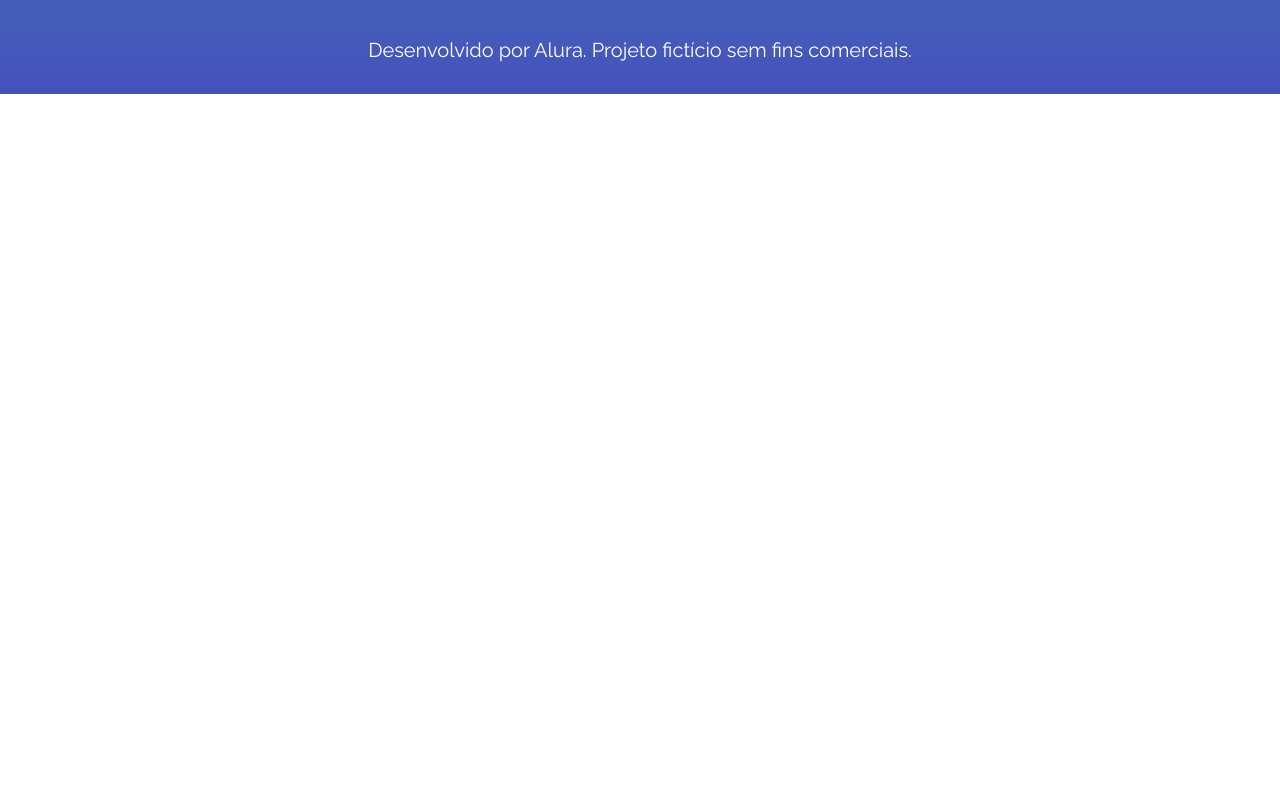
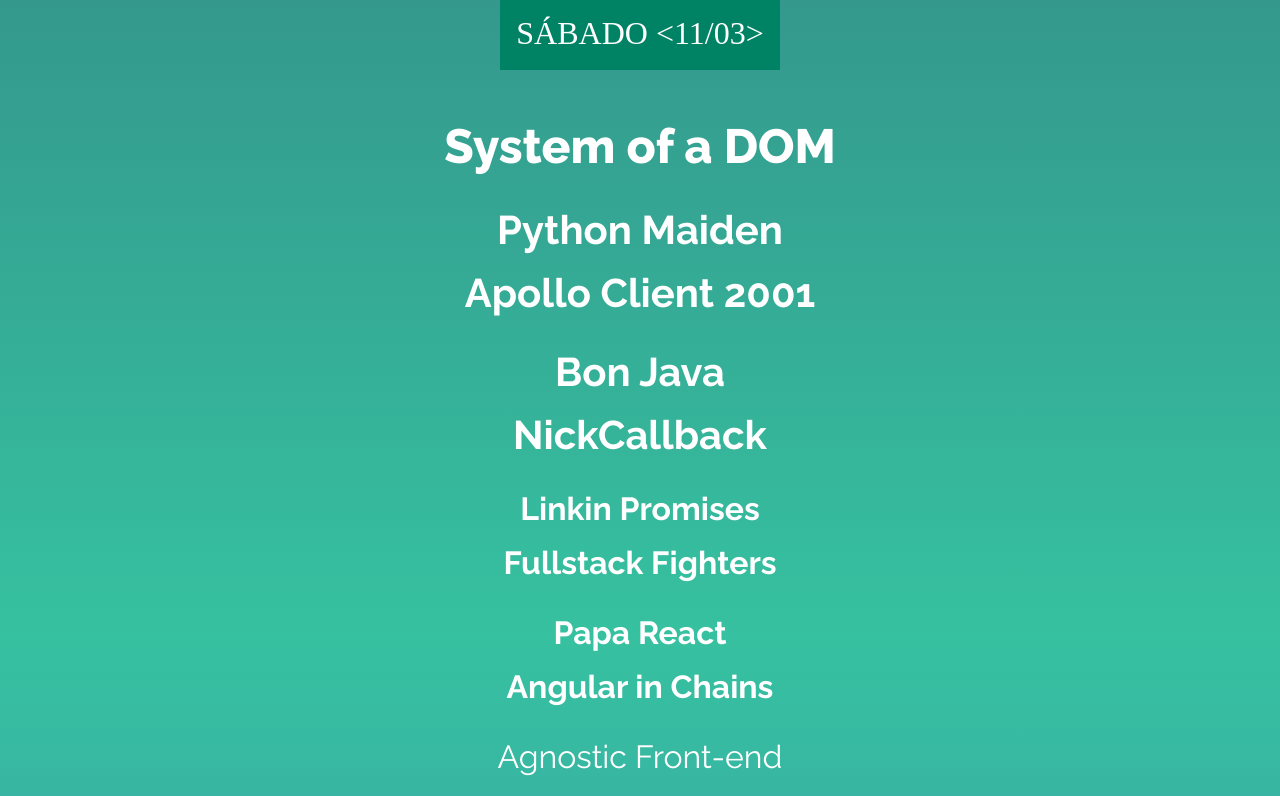
Before and after one commit to pejamp/codechella-alurachallenge, a React (Vite) app: page / in a window 1280 px wide. Shown: the part 1244-2040 px from the top of the page. Before the commit the page ends 1338 px from the top, so only its background shows below. Built offline with nearby package versions, Linux system fonts and the light colour scheme; a web font is replaced by a local one.

Commit message:
feat: add lineup section

```diff
--- /dev/null
+++ b/src/layout-patterns/lineup-day/index.tsx
@@ -0,0 +1,40 @@
+import './style.scss';
+
+export function LineupDay() {
+  return (
+    <div className='lineup-day'>
+      <div className='lineup__date'>
+        <h3>SÁBADO {'<'}11/03{'>'}</h3>
+      </div>
+      <div className='lineup__attractions'>
+        <div className='attractions'>
+          <h4 className='attractions__headliner'>System of a DOM</h4>
+        </div>
+        <div className='attractions'>
+          <span className='attractions__second'>Python Maiden</span>
+          <span className='attractions__second'>Apollo Client 2001</span>
+        </div>
+        <div className='attractions'>
+          <span className='attractions__second'>Bon Java</span>
+          <span className='attractions__second'>NickCallback</span>
+        </div>
+        <div className='attractions'>
+          <span className='attractions__third'>Linkin Promises</span>
+          <span className='attractions__third'>Fullstack Fighters</span>
+        </div>
+        <div className='attractions'>
+          <span className='attractions__third'>Papa React</span>
+          <span className='attractions__third'>Angular in Chains</span>
+        </div>
+        <div className='attractions'>
+          <span className='attractions__fourth'>Agnostic Front-end</span>
+          <span className='attractions__fourth'>SlipkNode</span>
+        </div>
+        <div className='attractions'>
+          <span className='attractions__fourth'>Pink Flutter</span>
+          <span className='attractions__fourth'>Kiss</span>
+        </div>
+      </div>
+    </div>
+  );
+}
--- /dev/null
+++ b/src/layout-patterns/lineup-day/style.scss
@@ -0,0 +1,58 @@
+@import '../../styles/style-guide.scss';
+
+.lineup-day {
+  display: grid;
+  justify-items: center;
+  gap: 48px;
+  padding: 48px 0;
+
+  .lineup__date {
+    padding: 16px;
+    background-color: $dark-green;
+
+    h3 {
+      font-family: $title-font;
+      font-size: 2rem;
+      line-height: 42px;
+      text-align: center;
+    }
+  }
+
+  .lineup__attractions {
+    display: flex;
+    flex-direction: column;
+    gap: 32px;
+
+    .attractions {
+      display: flex;
+      flex-direction: column;
+      align-items: center;
+      gap: 16px;
+      text-align: center;
+
+      .attractions__headliner {
+        font-weight: 800;
+        font-size: 3rem;
+        line-height: 56px;
+      }
+
+      .attractions__second {
+        font-weight: 700;
+        font-size: 2.5rem;
+        line-height: 47px;
+      }
+
+      .attractions__third {
+        font-weight: 700;
+        font-size: 2rem;
+        line-height: 38px;
+      }
+
+      .attractions__fourth{
+        font-weight: 500;
+        font-size: 2rem;
+        line-height: 38px;
+      }
+    }
+  }
+}
--- a/src/pages/home/index.tsx
+++ b/src/pages/home/index.tsx
@@ -4,6 +4,7 @@ import { Footer } from "../../components/footer";
 import { Header } from "../../components/header";
 import BannerHomepage from '../../assets/images/banner-homepage.jpg';
 import { DatesSection } from '../../layout-patterns/dates-section';
+import { LineupDay } from '../../layout-patterns/lineup-day';
 
 export function Home() {
   return (
@@ -12,6 +13,11 @@ export function Home() {
       <main className='home-container__content-wrap'>
         <Banner bannerImage={BannerHomepage} hashtagCodeChella />
         <DatesSection />
+        <section className='lineup'>
+          <h2 className='lineup__title'>/Line-Up/</h2>
+          <LineupDay />
+          <LineupDay />
+        </section>
       </main>
       <Footer />
     </div>
--- a/src/pages/home/style.scss
+++ b/src/pages/home/style.scss
@@ -1,3 +1,5 @@
+@import '../../styles/style-guide.scss';
+
 .home-container {
   min-height: 100vh;
   display: grid;
@@ -5,5 +7,18 @@
 
   .home-container__content-wrap {
 
+    .lineup {
+      padding: 0 24px;
+      display: flex;
+      flex-direction: column;
+      align-items: center;
+
+      .lineup__title {
+        font-family: $title-font;
+        font-size: 3rem;
+        line-height: 62px;
+        padding: 32px 0;
+      }
+    }
   }
 }
```
